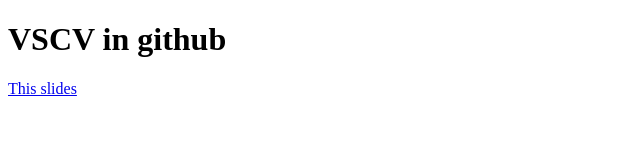
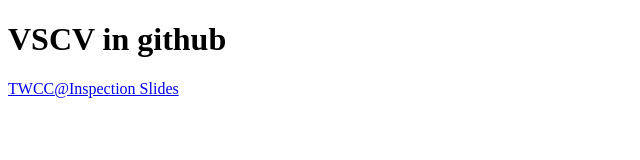
Before and after one commit to vscv/vscv.github.io, a plain HTML site: page index.html in a window 1280 px wide. Shown: the whole page, without its empty margins (0-640 px from the left). Drawn offline with Linux system fonts and the light colour scheme.

Commit message:
Update index.html

```diff
--- a/index.html
+++ b/index.html
@@ -6,6 +6,6 @@
   </head>
   <body>
     <h1>VSCV in github</h1>
-    <a href="https://vscv.github.io/apply_twcc_to_solve_surface_inspection/" target="_blank">This slides</a>
+    <a href="https://vscv.github.io/apply_twcc_to_solve_surface_inspection/" target="_blank">TWCC@Inspection Slides</a>
   </body>
 </html>
```
